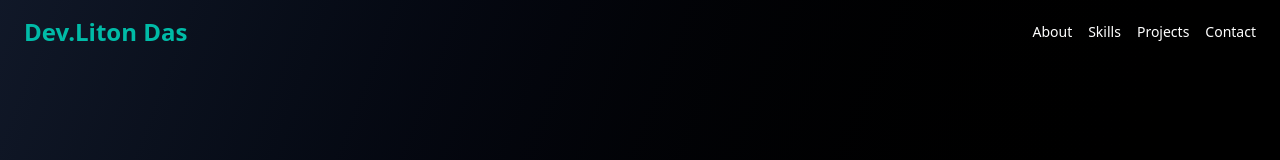
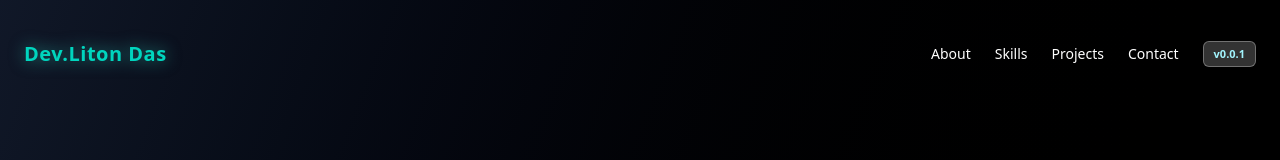
Before and after one commit to liton-das/dev.portfolio, a React (Vite) app in the folder client/: page / in a window 1280 px wide. Shown: the top 160 px of the page. Built offline with nearby package versions, Linux system fonts and the light colour scheme.

Commit message:
add new feature for mobaile virson

```diff
--- a/client/package.json
+++ b/client/package.json
@@ -1,7 +1,7 @@
 {
   "name": "client",
   "private": true,
-  "version": "0.0.0",
+  "version": "0.0.1",
   "type": "module",
   "scripts": {
     "dev": "vite",
--- a/client/src/components/Card.jsx
+++ b/client/src/components/Card.jsx
@@ -13,7 +13,7 @@ const Card = ({ image, content, subContent, imageLink }) => {
     className="
       relative w-full
       p-4 sm:p-5 rounded-2xl
-      bg-white/15 backdrop-blur-2xl
+      bg-white/5 backdrop-blur-2xl
       border border-white/30
       shadow-xl shadow-black/20
       transition-all duration-300
@@ -71,15 +71,15 @@ const Card = ({ image, content, subContent, imageLink }) => {
         className="
           inline-flex items-center gap-1
           px-3 py-1.5
-          text-xs sm:text-sm font-semibold text-white
+          text-xs sm:text-sm font-semibold text-[#009af9]
           rounded-md
-          bg-linear-to-r from-pink-500 to-rose-500
+          bg-white
           hover:scale-110
           hover:shadow-lg hover:shadow-pink-500/50
           transition-all
         "
       >
-        Live <HiMiniArrowRight className="text-base" />
+        Link <HiMiniArrowRight className="text-base" />
       </span>
     </div>
   </div>
--- a/client/src/components/Footer.jsx
+++ b/client/src/components/Footer.jsx
@@ -1,11 +1,10 @@
 import React from 'react'
-
 const Footer = () => {
   return (
     <>
       {/* Footer */}
         <footer className="text-center py-6 text-gray-500 text-sm">
-          © {new Date().getFullYear()} Liton Chandra Das. All rights reserved.
+          © {new Date().getFullYear()} v{__APP_VERSION__} Liton Chandra Das. All rights reserved.
         </footer>
     </>
   )
--- a/client/src/components/Navbar.jsx
+++ b/client/src/components/Navbar.jsx
@@ -1,92 +1,131 @@
-import React, { useState } from 'react'
+import React, { useState } from "react";
 import { MdDarkMode } from "react-icons/md";
 import { CiDark } from "react-icons/ci";
+import { GiHamburgerMenu } from "react-icons/gi";
+import { VscChromeClose } from "react-icons/vsc";
 const Navbar = () => {
   const [dark, setDark] = useState(true);
+  const [isOpen, setOpen] = useState(false);
   // handle dark mode
-    const handleDarkMode = ()=>{
-      setDark(!dark)
-
-    }
+  const handleDarkMode = () => {
+    setDark(!dark);
+  };
   return (
     <>
       {/* Navbar */}
-      <nav className="flex flex-col md:flex-row md:items-center md:justify-between px-4 sm:px-6 py-4 max-w-7xl mx-auto gap-4">
-        <h1 className="text-2xl font-bold text-teal-500">Dev.Liton Das</h1>
-        <div className="flex flex-wrap justify-center md:justify-end items-center gap-4 text-sm">
+      <nav className="relative flex items-center justify-between px-4 sm:px-6 py-4 max-w-7xl mx-auto">
+        {/* Logo */}
+        <h2
+          className="
+  text-xl font-bold text-teal-400
+  text-center py-6
+  tracking-wide
+  drop-shadow-[0_0_8px_rgba(45,212,191,0.6)]
+"
+        >
+          Dev.Liton Das
+        </h2>
+
+        {/* Hamburger Icon (Mobile) */}
+        <button onClick={() => setOpen(true)} className="lg:hidden text-teal-500 text-3xl z-50">
+          <GiHamburgerMenu />
+        </button>
+
+        {/* Mobile Overlay */}
+        <div
+          className={`
+    fixed inset-0 bg-black/70 backdrop-blur-sm
+    transition-opacity duration-300
+    ${isOpen ? "opacity-100 visible" : "opacity-0 invisible"}
+    lg:hidden z-40
+  `}
+          onClick={() => setOpen(false)}
+        />
+
+        {/* Mobile Menu Panel */}
+        <div
+          className={`
+    fixed top-0 left-0 h-screen w-[85%] max-w-xs
+    bg-linear-to-br from-slate-900 via-gray-900 to-black
+    backdrop-blur-xl
+    border-r border-white/10
+    z-50
+    transform transition-transform duration-300
+    ${isOpen ? "translate-x-0" : "-translate-x-full"}
+    lg:hidden
+  `}
+        >
+          {/* Close Icon */}
+          <VscChromeClose
+            onClick={() => setOpen(false)}
+            className="
+    absolute right-4 top-4
+    text-rose-500 text-xl
+    w-8 h-8
+    flex items-center justify-center
+    rounded-full
+    bg-white
+    shadow-lg shadow-pink-500/50
+    hover:scale-110
+    transition
+    cursor-pointer
+  "
+          />
+
+          <h2 className="text-xl font-bold text-teal-500 text-center py-6">Dev.Liton Das</h2>
+
+          <ul className="flex flex-col items-center gap-8 mt-12">
+            {["about", "skills", "projects", "contact"].map((item) => (
               <a
-            href="#about"
+                key={item}
+                href={`#${item}`}
+                onClick={() => setOpen(false)}
                 className="
-              relative
-              text-white
+        relative text-gray-200 text-lg font-medium
         hover:text-teal-400
-              after:content-['']
-              after:absolute
-              after:left-0
-              after:-bottom-1
-              after:w-0
-              after:h-px
-              after:bg-sky-400
-              after:transition-all
-              after:duration-300
+        transition-all duration-300
+        after:absolute after:left-0 after:-bottom-1
+        after:w-0 after:h-0.5
+        after:bg-linear-to-r after:from-teal-400 after:to-cyan-400
+        after:transition-all after:duration-300
         hover:after:w-full
       "
               >
+                {item.charAt(0).toUpperCase() + item.slice(1)}
+              </a>
+            ))}
+          </ul>
+        </div>
+
+        {/* Desktop Menu */}
+        <div className="hidden lg:flex items-center gap-6 text-sm">
+          <a href="#about" className="nav-link">
             About
           </a>
-
-          <a href="#skills" className="relative
-              text-white
-              hover:text-teal-400
-              after:content-['']
-              after:absolute
-              after:left-0
-              after:-bottom-1
-              after:w-0
-              after:h-px
-              after:bg-sky-400
-              after:transition-all
-              after:duration-300
-              hover:after:w-full">
+          <a href="#skills" className="nav-link">
             Skills
           </a>
-          <a href="#projects" className="relative
-              text-white
-              hover:text-teal-400
-              after:content-['']
-              after:absolute
-              after:left-0
-              after:-bottom-1
-              after:w-0
-              after:h-px
-              after:bg-sky-400
-              after:transition-all
-              after:duration-300
-              hover:after:w-full">
+          <a href="#projects" className="nav-link">
             Projects
           </a>
-          <a href="#contact" className="relative
-              text-white
-              hover:text-teal-400
-              after:content-['']
-              after:absolute
-              after:left-0
-              after:-bottom-1
-              after:w-0
-              after:h-px
-              after:bg-sky-400
-              after:transition-all
-              after:duration-300
-              hover:after:w-full">
+          <a href="#contact" className="nav-link">
             Contact
           </a>
-          {/* <button onClick={handleDarkMode} className="p-2 rounded-lg bg-gray-600 dark:bg-gray-800">
-              {dark ? <MdDarkMode className="text-base"/> : <CiDark className="text-base" />}
-            </button> */}
+
+          <span
+            className="
+      px-2.5 py-1 text-[11px] font-semibold
+      text-cyan-200 rounded-md
+      bg-white/20 backdrop-blur-lg
+      border border-white/30
+    "
+          >
+            v{__APP_VERSION__}
+          </span>
         </div>
       </nav>
     </>
   );
-}
+};
 
-export default Navbar
+export default Navbar;
--- a/client/vite.config.js
+++ b/client/vite.config.js
@@ -1,11 +1,14 @@
 import { defineConfig } from 'vite'
 import react from '@vitejs/plugin-react'
 import tailwindcss from '@tailwindcss/vite'
+import pkg from "./package.json";
 // https://vite.dev/config/
 export default defineConfig({
   plugins: [
     react(),
     tailwindcss(),
-
   ],
+    define: {
+    __APP_VERSION__: JSON.stringify(pkg.version),
+  },
 })
```
Also changed, not shown: 1 other file (tests, documents, lock files or other folders). Lines whose indentation alone changed are shown as unchanged.
